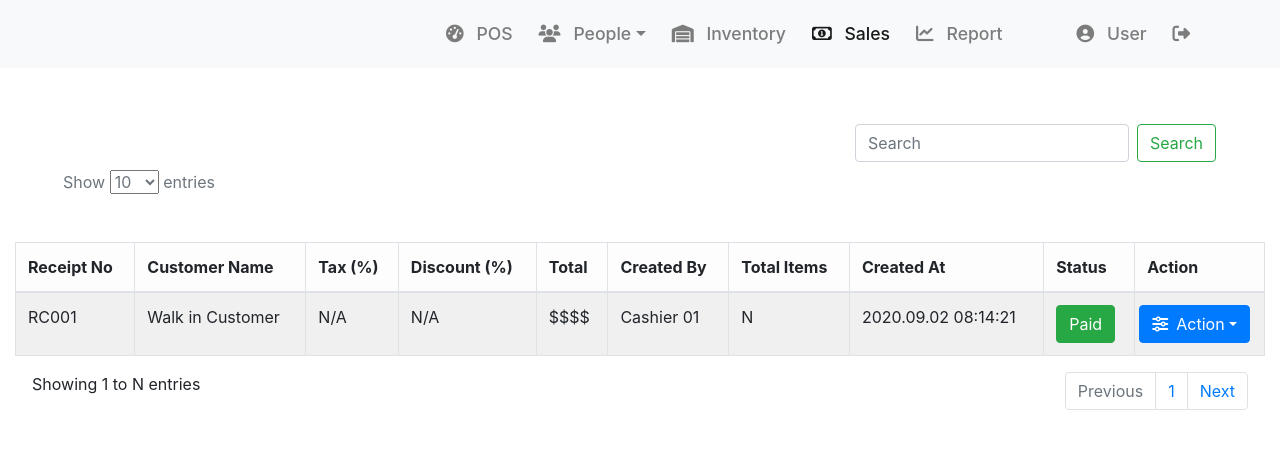
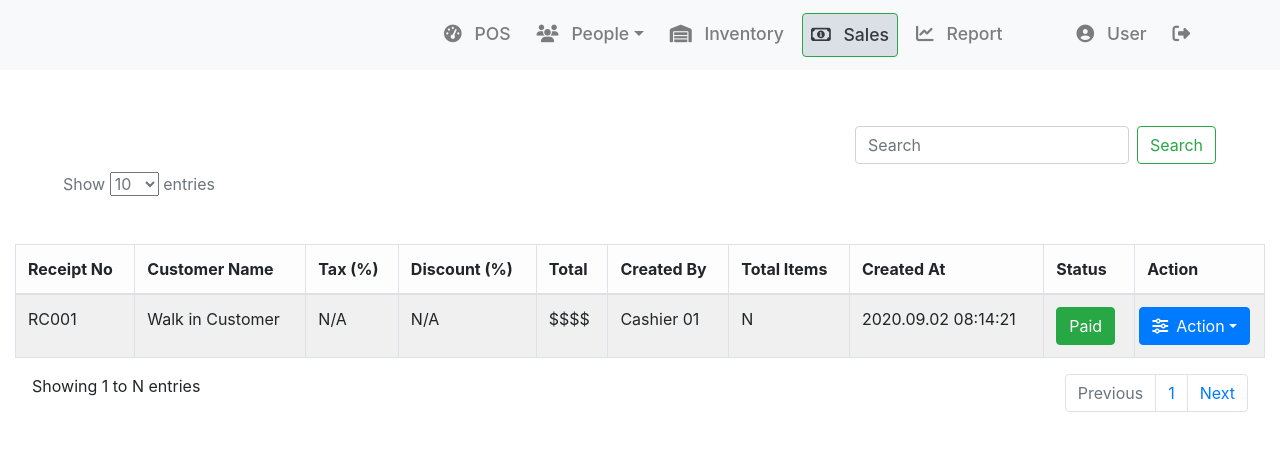
Before and after one commit to udithdilshan/My-Website, a plain HTML site: page course_work/PoS_Design/sales.html in a window 1280 px wide. Drawn offline with nearby package versions, Linux system fonts and the light colour scheme.

Commit message:
Update sales.html

```diff
--- a/course_work/PoS_Design/sales.html
+++ b/course_work/PoS_Design/sales.html
@@ -39,7 +39,7 @@
                 <a class="nav-link" href="inventory.html"><i class="fas fa-warehouse"></i>Inventory</a>
             </li>
             <li class="nav-item">
-                <a class="nav-link active" href="sales.html"><i class="far fa-money-bill-alt"></i></i>Sales</a>
+                <a class="nav-link active btn-light rounded text-dark border-success border" href="sales.html"><i class="far fa-money-bill-alt"></i></i>Sales</a>
             </li>
             <li class="nav-item">
                 <a class="nav-link" href="report.html"><i class="fas fa-chart-line"></i>Report</a>
```
